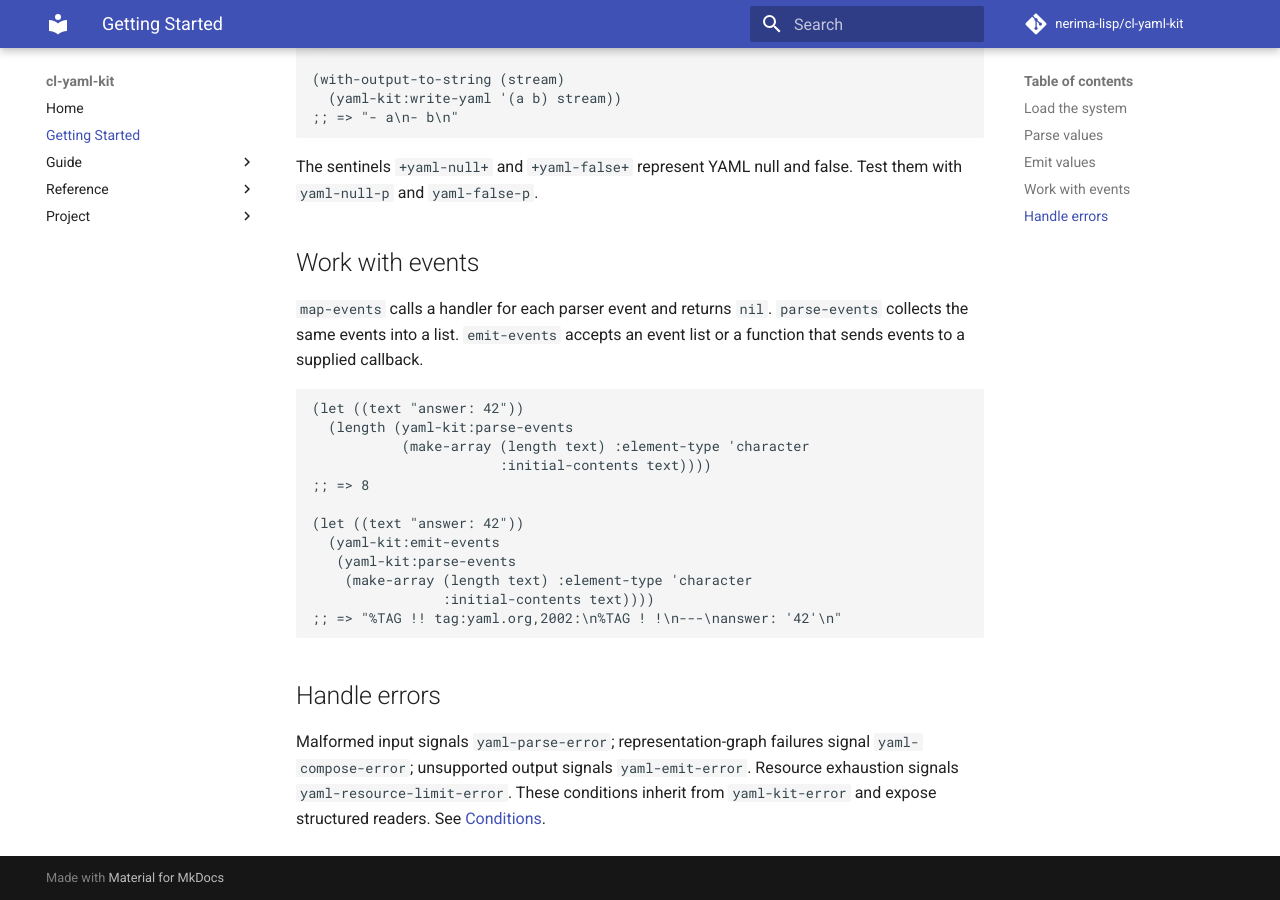
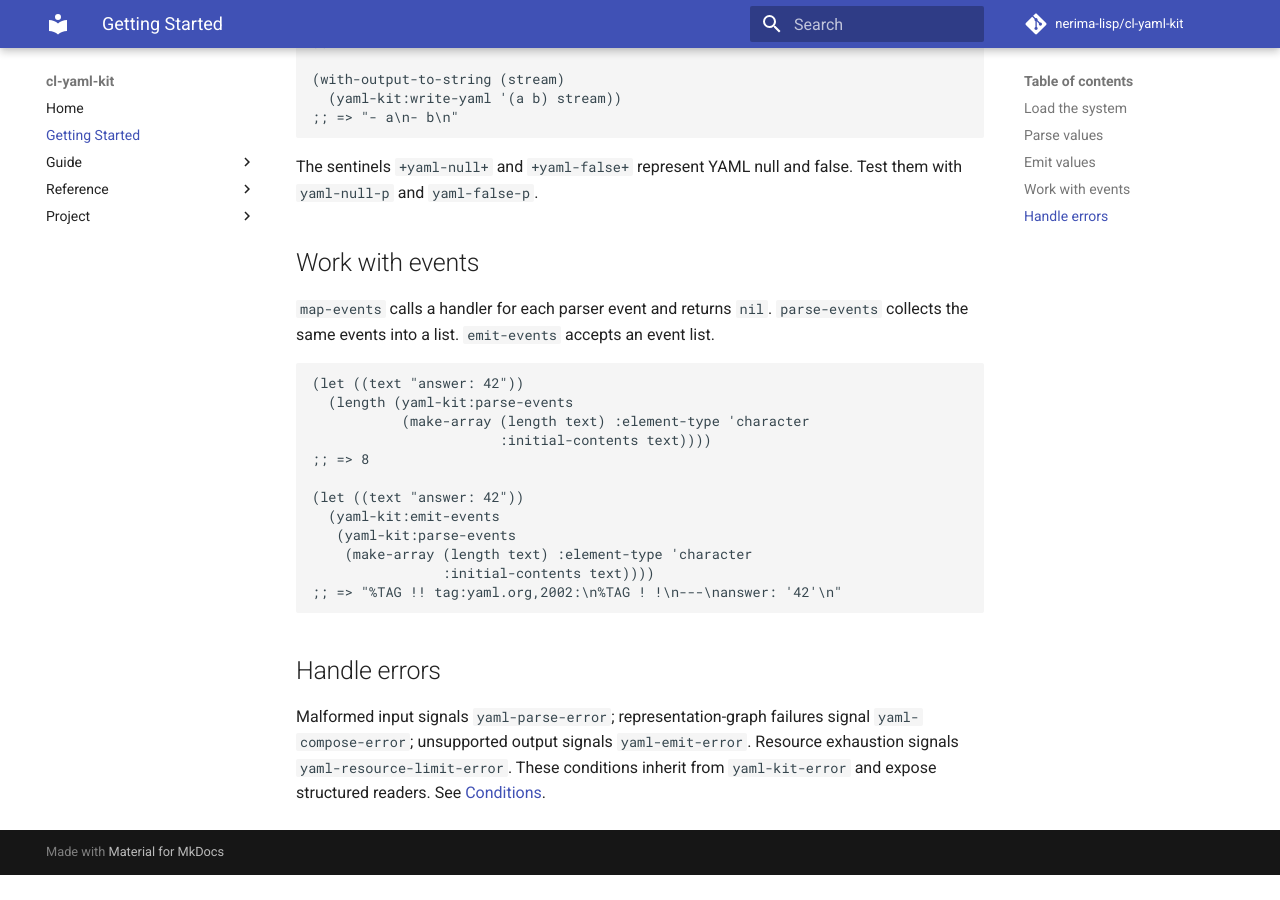
Before and after one commit to nerima-lisp/cl-yaml-kit, an MkDocs documentation site: the page built from docs/src/getting-started.md, in a window 1280 px wide and 900 px high, scrolled down 1165 px. Built offline with MkDocs 1.6.1 and Material for MkDocs 9.7.7, drawn with Linux system fonts in a browser that asks for light colours; comment, search, counter and statistics services are not loaded; after the commit the page ends 2040 px from its top, so only the background shows below that.

````diff
--- a/docs/src/getting-started.md
+++ b/docs/src/getting-started.md
@@ -66,7 +66,7 @@ Test them with `yaml-null-p` and `yaml-false-p`.
 
 `map-events` calls a handler for each parser event and returns `nil`.
 `parse-events` collects the same events into a list. `emit-events` accepts an
-event list or a function that sends events to a supplied callback.
+event list.
 
 ```lisp
 (let ((text "answer: 42"))
````
Also changed, not shown: 6 other files.
